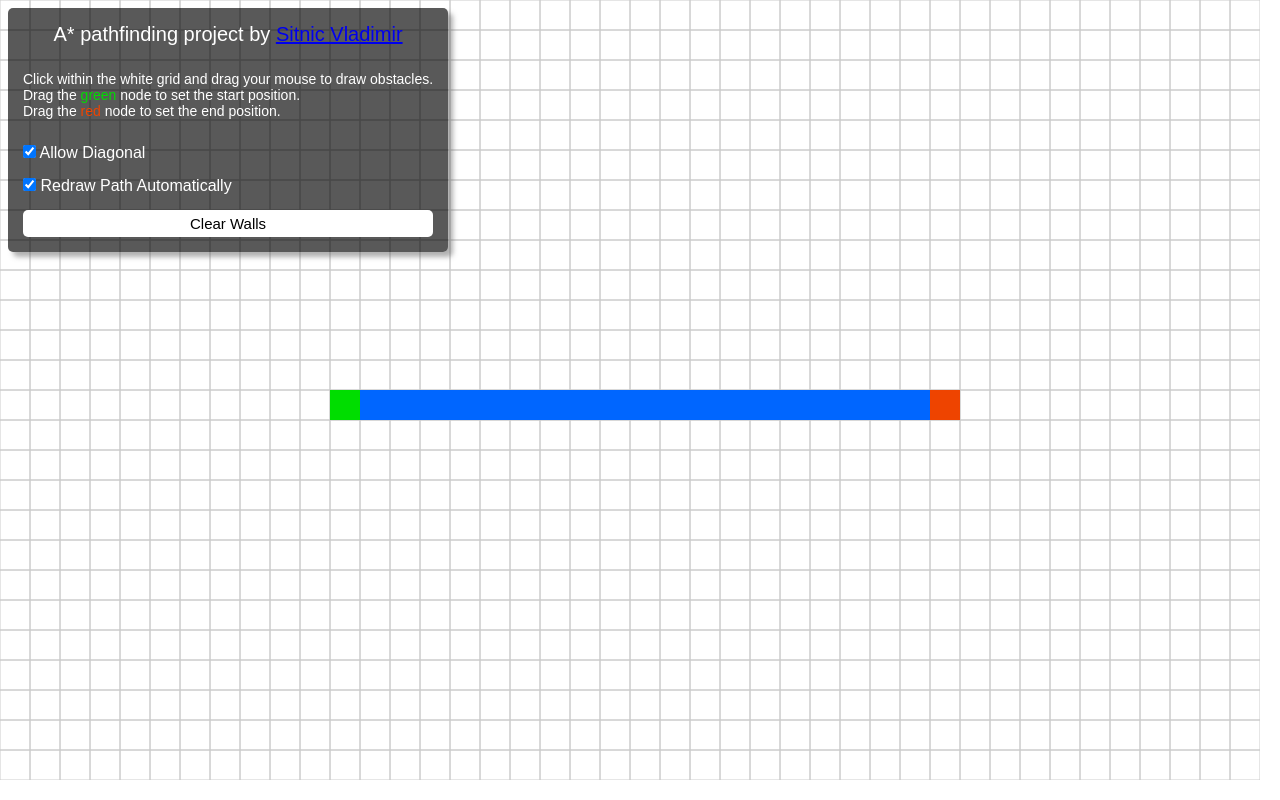
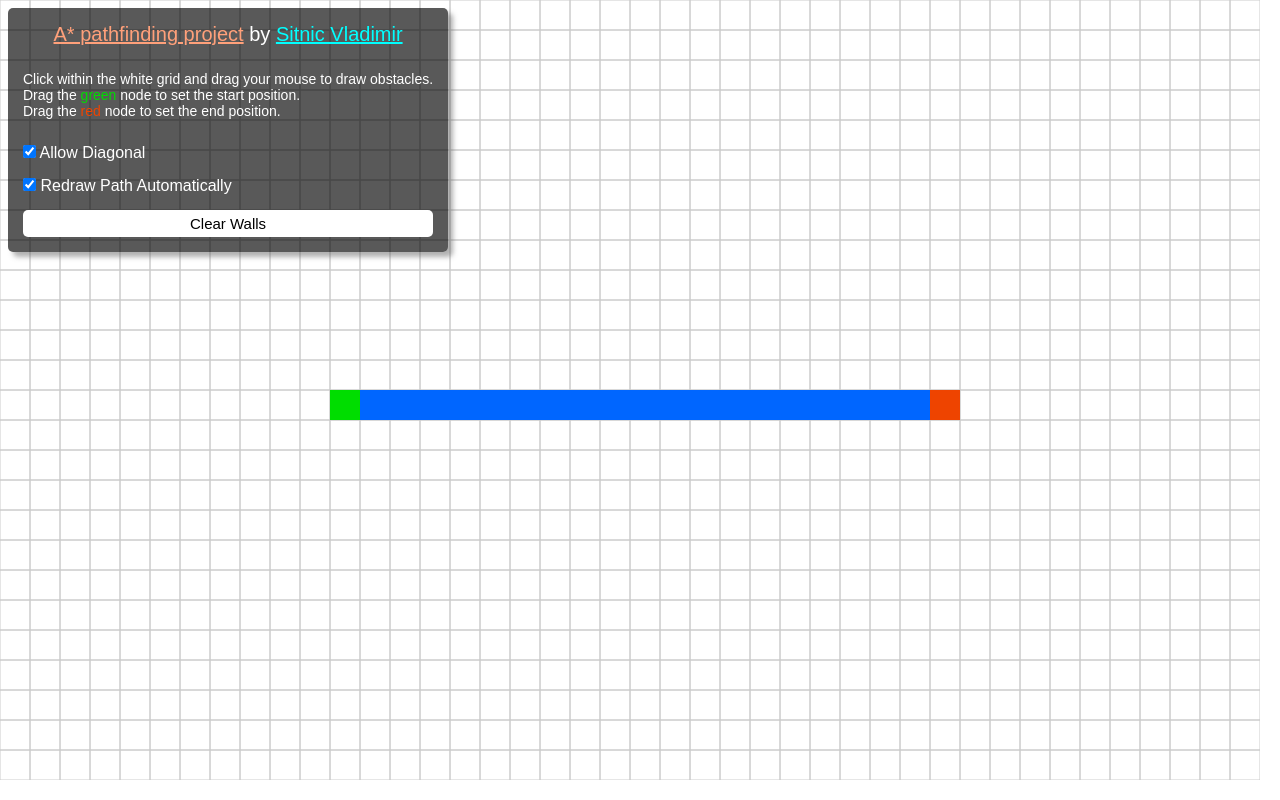
Before and after one commit to vvsitnic/a_star_pathfinding, a website built with Parcel: page src/index.html in a window 1280 px wide. Built offline with nearby package versions, Linux system fonts and the light colour scheme.

Commit message:
Updated draggable window html

```diff
--- a/src/index.html
+++ b/src/index.html
@@ -13,8 +13,17 @@
     <canvas oncontextmenu="return false;" id="grid"></canvas>
     <div class="draggable settings">
       <h1>
-        A* pathfinding project by
-        <a href="https://github.com/vvsitnic" target="_blank"
+        <a
+          style="color: #ffa07a"
+          href="https://github.com/vvsitnic/a_star_pathfinding"
+          target="_blank"
+          >A* pathfinding project</a
+        >
+        by
+        <a
+          style="color: #00ffff"
+          href="https://github.com/vvsitnic"
+          target="_blank"
           >Sitnic Vladimir</a
         >
       </h1>
```
